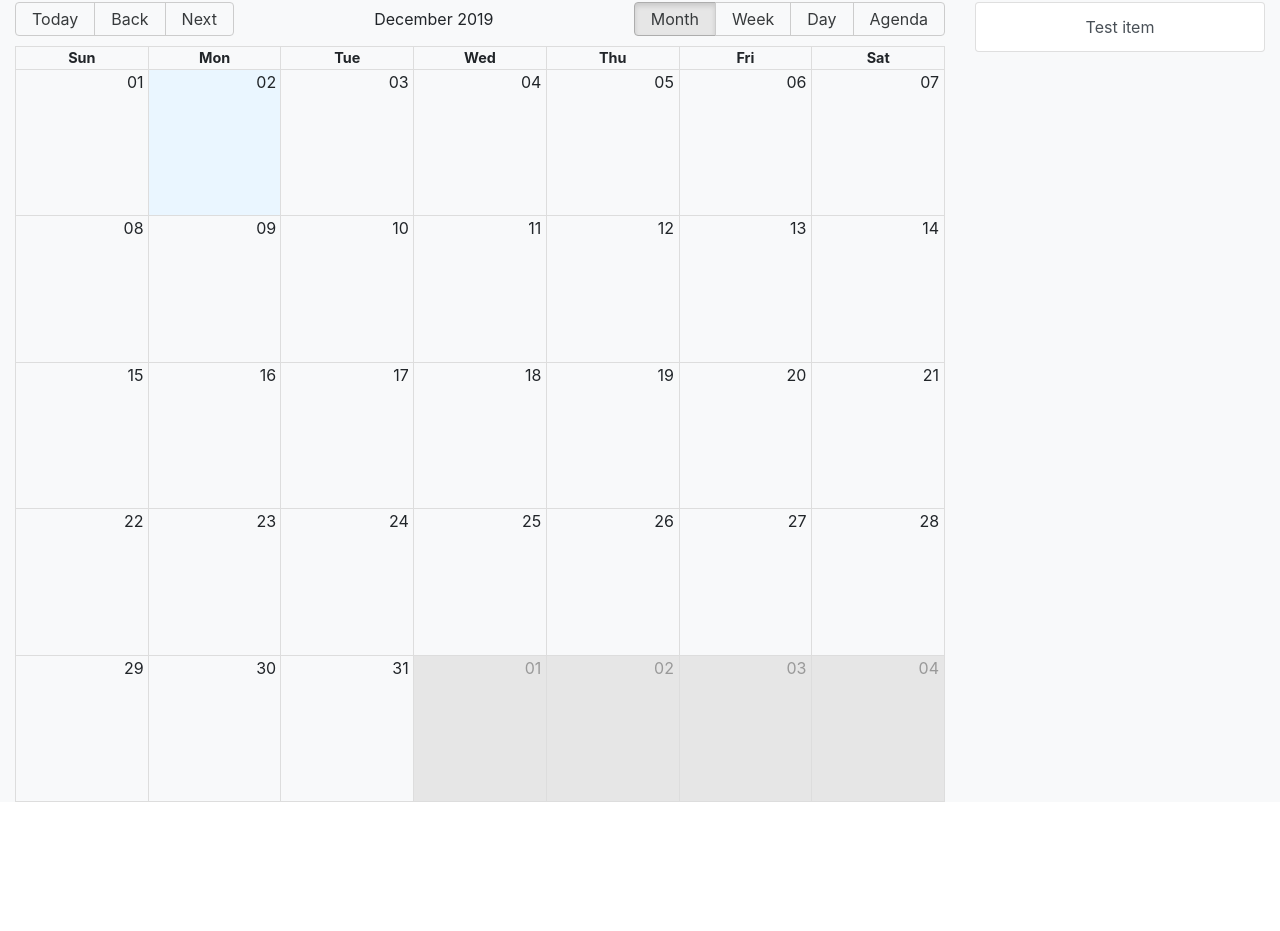
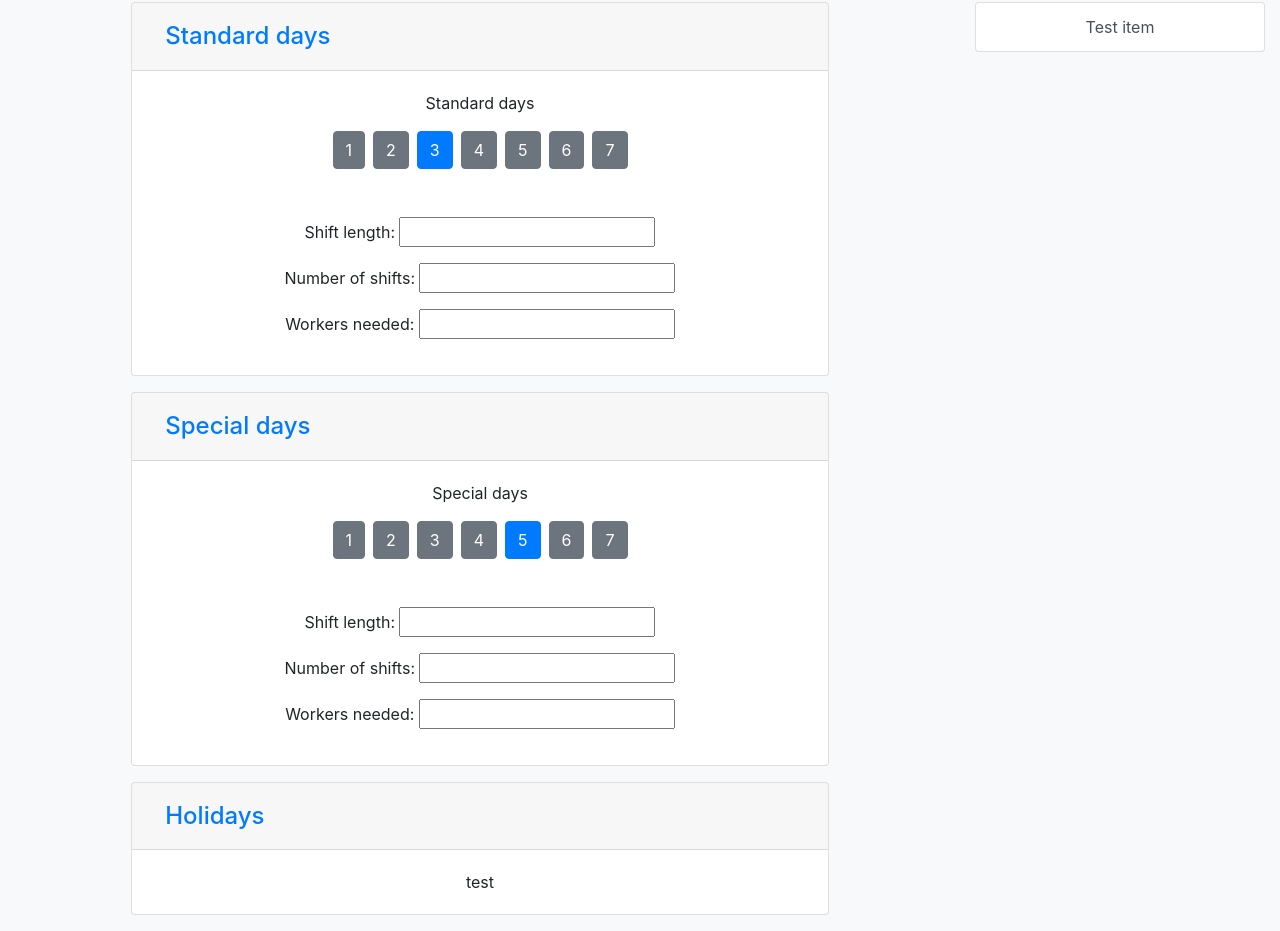
Before and after one commit to yael1996/Guards, a React (Create React App) app in the folder client/: page /dashboard/create in a window 1280 px wide. Shown: the part 450-1381 px from the top of the page. Before the commit the page ends 1252 px from the top, so only its background shows below. Built offline with nearby package versions, Linux system fonts and the light colour scheme.

Commit message:
Functionality of the creation added, continuing

```diff
--- a/client/src/App.tsx
+++ b/client/src/App.tsx
@@ -11,6 +11,7 @@ import DashBoard from "./Pages/DashBoard";
 class App extends Component {
     render() {
         return (
+            <div className="min-vh-100 bg-light">
             <Provider store={store}>
                 <Router>
                     <Switch>
@@ -26,6 +27,7 @@ class App extends Component {
                     </Switch>
                 </Router>
             </Provider>
+            </div>
         );
     }
 }
--- /dev/null
+++ b/client/src/Components/BoardCreation/BoardCreation.tsx
@@ -0,0 +1,201 @@
+import React, { Component } from "react";
+
+type DayMap = [boolean, boolean, boolean, boolean, boolean, boolean, boolean];
+
+interface ShiftSettings {
+    length: string,
+    amount: string,
+    workerCount: string
+}
+
+interface Props {
+
+}
+
+interface State {
+    standardDays: DayMap,
+    standardShiftSettings: ShiftSettings,
+    specialDays: DayMap,
+    specialShiftSettings: ShiftSettings,
+    withHolidays: boolean,
+    holidayShiftSettings: ShiftSettings
+}
+
+type ShiftUpdate = (settings: ShiftSettings, e: React.ChangeEvent<HTMLInputElement>) => ShiftSettings;
+
+class BoardCreation extends Component<Props, State> {
+    constructor(props: Props) {
+        super(props);
+        this.state = {
+            standardDays: [false, false, true, false, false, false, false],
+            standardShiftSettings: {
+                length: "",
+                amount: "",
+                workerCount: ""
+            },
+            specialDays: [false, false, false, false, true, false, false],
+            specialShiftSettings: {
+                length: "",
+                amount: "",
+                workerCount: ""
+            },
+            withHolidays: false,
+            holidayShiftSettings: {
+                length: "",
+                amount: "",
+                workerCount: ""
+            }
+        }
+        this.markDay = this.markDay.bind(this);
+        this.allowOnlyNumbers = this.allowOnlyNumbers.bind(this);
+        this.length = this.length.bind(this);
+        this.amount = this.amount.bind(this);
+        this.workerCount = this.workerCount.bind(this);
+        this.updateStandardSettings = this.updateStandardSettings.bind(this);
+        this.updateSpecialSettings = this.updateSpecialSettings.bind(this);
+        this.updateHolidaySettings = this.updateHolidaySettings.bind(this);
+    }
+
+    markDay(type: string, contrastsWith: DayMap[]) {
+        return (ordinal: number) => {
+            const isTaken = (ordinal: number) => (dayMap: DayMap) => dayMap[ordinal];
+            const or = (base: boolean, x: boolean) => base || x;
+
+            let dayMap: DayMap;
+            switch (type) {
+                case "standard":
+                    dayMap = this.state.standardDays;
+                    break;
+                case "special":
+                    dayMap = this.state.specialDays;
+                    break;
+                default:
+                    throw new Error("Bad type");
+            }
+            const conflicts = contrastsWith.map(isTaken(ordinal)).reduce(or, false);
+            if (!conflicts) {
+                dayMap[ordinal] = !dayMap[ordinal];
+            }
+        }
+    }
+
+    length(settings: ShiftSettings, e: React.ChangeEvent<HTMLInputElement>) {
+        return Object.assign({}, settings, { length: e.target.value });
+    }
+
+    amount(settings: ShiftSettings, e: React.ChangeEvent<HTMLInputElement>) {
+        return Object.assign({}, settings, { amount: e.target.value });
+    }
+
+    workerCount(settings: ShiftSettings, e: React.ChangeEvent<HTMLInputElement>) {
+        return Object.assign({}, settings, { workerCount: e.target.value });
+    }
+
+    updateStandardSettings(fn: ShiftUpdate) {
+        const that = this;
+        return function(e: React.ChangeEvent<HTMLInputElement>) {
+            const settings = fn(that.state.standardShiftSettings, e);
+            const newState = Object.assign({}, that.state, { standardShiftSettings: settings });
+            that.setState(newState);
+        }
+    }
+
+    updateSpecialSettings(fn: ShiftUpdate) {
+        const that = this;
+        return function(e: React.ChangeEvent<HTMLInputElement>) {
+            const settings = fn(that.state.specialShiftSettings, e);
+            that.setState(Object.assign({}, that.state, { specialShiftSettings: settings }));
+        }
+    }
+
+    updateHolidaySettings(fn: ShiftUpdate) {
+        const that = this;
+        return function(e: React.ChangeEvent<HTMLInputElement>) {
+            const settings = fn(that.state.holidayShiftSettings, e);
+            that.setState(Object.assign({}, that.state, { holidayShiftSettings: settings }));
+        }
+    }
+
+    allowOnlyNumbers(fn: (e: React.ChangeEvent<HTMLInputElement>) => void) {
+        return function(e: React.ChangeEvent<HTMLInputElement>) {
+            if (+e.target.value || e.target.value === "") {
+                fn(e);
+            }
+        }
+    }
+
+    render() {
+        const { standardDays, specialDays, withHolidays } = this.state;
+        const { standardShiftSettings, specialShiftSettings, holidayShiftSettings } = this.state;
+        const { length, amount, workerCount } = this;
+        const standard = (fn: ShiftUpdate) => this.allowOnlyNumbers(this.updateStandardSettings(fn));
+        const special = (fn: ShiftUpdate) => this.allowOnlyNumbers(this.updateSpecialSettings(fn));
+        const holiday = (fn: ShiftUpdate) => this.allowOnlyNumbers(this.updateHolidaySettings(fn));
+        return (
+            <div className="container-fluid">
+                <div className="row d-flex flex-column align-content-center">
+                    <section className="card w-75 mb-3">
+                        <section className="card-header d-flex">
+                            <button className="btn btn-link">
+                                <h4 className="mb-0">Standard days</h4>
+                            </button>
+                        </section>
+                        <section className="card-body">
+                            <p>Standard days</p>
+                            <span className="d-flex justify-content-center mb-5">
+                                {standardDays.map((x, index) =>  {
+                                    if (x) {
+                                        return <button key={index} className="btn btn-primary mx-1">{index + 1}</button>;
+                                    } else {
+                                        return <button key={index} className="btn btn-secondary mx-1">{index + 1}</button>;
+                                    }
+                                })}
+                            </span>
+                            <span className="d-flex flex-column">
+                                <p>Shift length: <input type="text" onChange={standard(length)} value={standardShiftSettings.length}/></p>
+                                <p>Number of shifts: <input type="text" onChange={standard(amount)} value={standardShiftSettings.amount}/></p>
+                                <p>Workers needed: <input type="text" onChange={standard(workerCount)} value={standardShiftSettings.workerCount}/></p>
+                            </span>
+                        </section>
+                    </section>
+                    <section className="card w-75 mb-3">
+                        <section className="card-header d-flex">
+                            <button className="btn btn-link">
+                                <h4 className="mb-0">Special days</h4>
+                            </button>
+                        </section>
+                        <section className="card-body">
+                        <p>Special days</p>
+                            <span className="d-flex justify-content-center mb-5">
+                                {specialDays.map((x, index) => {
+                                    if (x) {
+                                        return <button key={index} className="btn btn-primary mx-1">{index + 1}</button>;
+                                    } else {
+                                        return <button key={index} className="btn btn-secondary mx-1">{index + 1}</button>;
+                                    }
+                                })}
+                            </span>
+                            <span className="d-flex flex-column">
+                                <p>Shift length: <input type="text" onChange={special(length)} value={specialShiftSettings.length}/></p>
+                                <p>Number of shifts: <input type="text" onChange={special(amount)} value={specialShiftSettings.amount}/></p>
+                                <p>Workers needed: <input type="text" onChange={special(workerCount)} value={specialShiftSettings.workerCount}/></p>
+                            </span>
+                        </section>
+                    </section>
+                    <section className="card w-75 mb-3">
+                        <section className="card-header d-flex">
+                            <button className="btn btn-link">
+                                <h4 className="mb-0">Holidays</h4>
+                            </button>
+                        </section>
+                        <section className="card-body">
+                            test
+                        </section>
+                    </section>
+                </div>
+            </div>
+        );
+    }
+}
+
+export default BoardCreation;
--- a/client/src/Pages/DashBoard.tsx
+++ b/client/src/Pages/DashBoard.tsx
@@ -12,6 +12,7 @@ import { CompanyState } from "../Store/Company/types";
 import { UserState } from "../Store/User/types";
 import { CalendarState } from "../Store/Calendar/types";
 import { MenuState } from "../Store/Menu/types";
+import BoardCreation from "../Components/BoardCreation/BoardCreation";
 
 interface ReduxState {
     companies: CompanyState,
@@ -32,21 +33,22 @@ class DashBoard extends Component<Props> {
         const { items } = this.props.menu;
 
         return (
-            <div className="App" style={{height : '100%', width : '100%'}}>
+            <div className="App">
                 <HeaderComp companies={companies} user={user} />
                 <section className="container-fluid bg-light ">
                     <section className="row">
                         <section className="col-9 mt-3">
                             <Switch>
-                                <section style={{ height: "100vh" }}>
-                                    <Route path="/dashboard">
-                                        <Calendar
-                                            localizer={momentLocalizer(Moment)}
-                                            events={calendar.events}
-                                            defaultDate={new Date()}
-                                            defaultView="month" />
-                                    </Route>
-                                </section>
+                                <Route exact path="/dashboard/create">
+                                    <BoardCreation />
+                                </Route>
+                                <Route exact path="/dashboard">
+                                    <Calendar className="min-vh-100"
+                                        localizer={momentLocalizer(Moment)}
+                                        events={calendar.events}
+                                        defaultDate={new Date()}
+                                        defaultView="month" />
+                                </Route>
                             </Switch>
                         </section>
                         <section className="col-3 mt-3">
```
